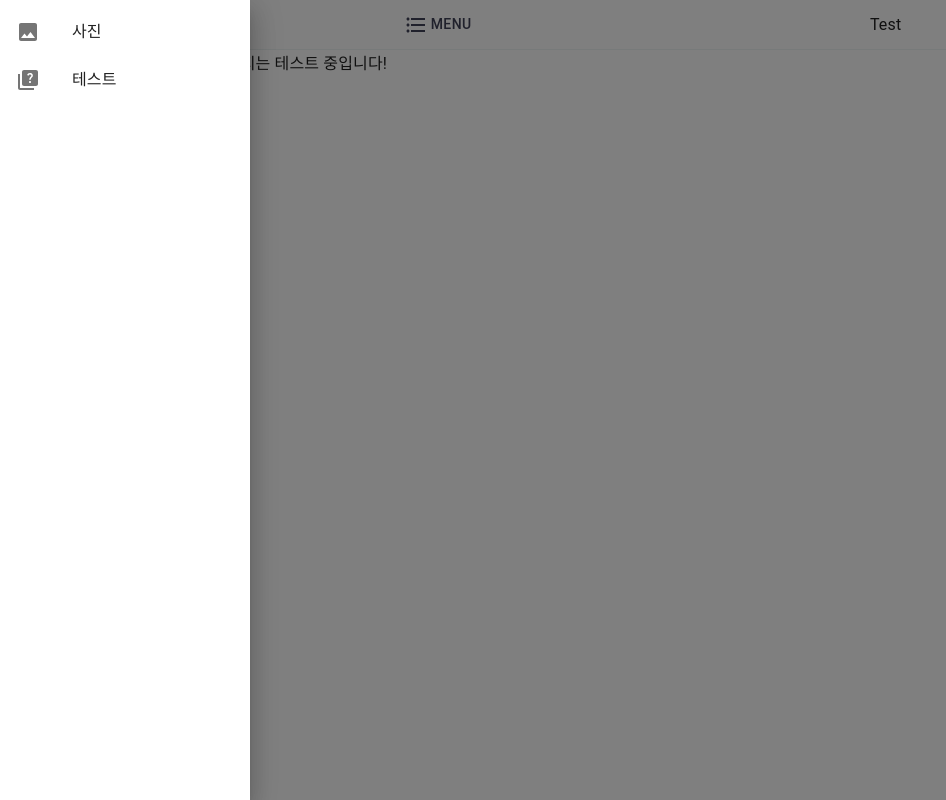
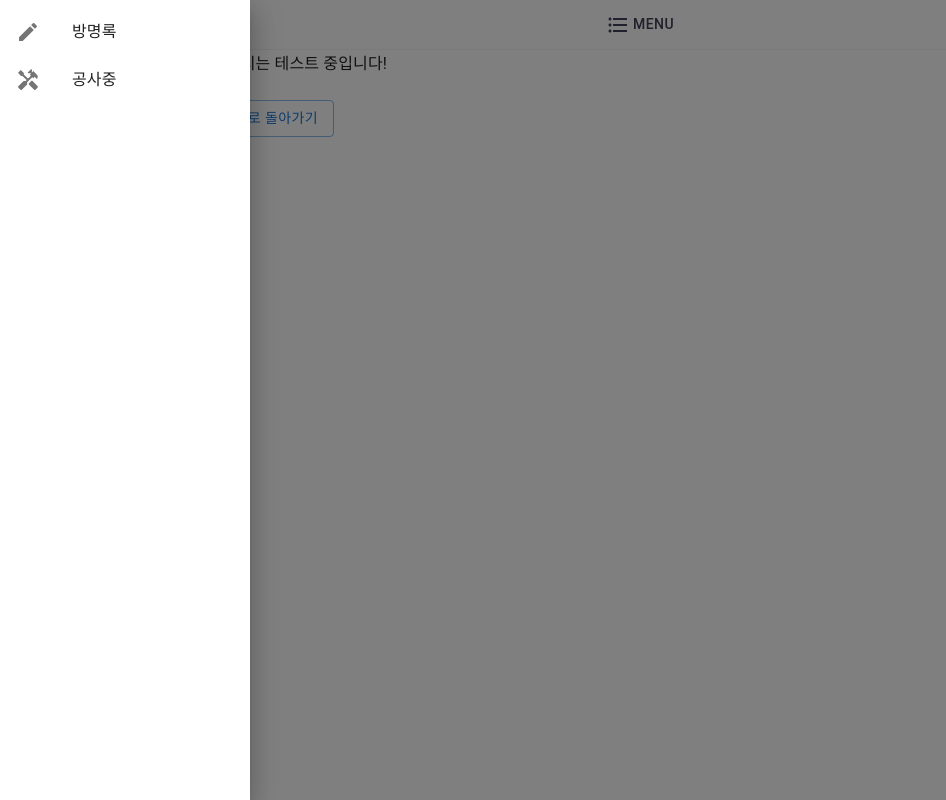
Before and after one commit to juicyaloe/portfolio, a React (Create React App) app: page /test in a window 1280 px wide. Both pictures are taken after a click on the button "MENU". Shown: the whole page, without its empty margins (0-946 px from the left). Built offline with nearby package versions, Linux system fonts and the light colour scheme.

Commit message:
방명록 페이지 구현

```diff
--- a/src/App.tsx
+++ b/src/App.tsx
@@ -2,9 +2,10 @@ import React, { Fragment } from 'react';
 import { Route, Routes, Navigate } from 'react-router-dom';
 
 import CssBaseline from '@mui/material/CssBaseline';
+import SideBar from './components/layout/sideBar';
 
 import Main from './pages/main';
-import SideBar from './components/layout/sideBar';
+import Guest from './pages/guest';
 import Test from './pages/test';
 
 function App() {
@@ -14,6 +15,7 @@ function App() {
       <SideBar />
       <Routes>
         <Route path="/" element={<Main />} />
+        <Route path="/guest" element={<Guest />} />
         <Route path="/test" element={<Test />} />
         <Route path="*" element={<Navigate to="/" />} />
       </Routes>
--- a/src/components/layout/header.tsx
+++ b/src/components/layout/header.tsx
@@ -42,7 +42,6 @@ export default function Header() {
       <CustomButton onClick={() => dispatch(open())}>
         <FormatListBulletedIcon /> MENU
       </CustomButton>
-      Test
     </HeaderWrap>
   );
 }
--- a/src/components/layout/sideBar.tsx
+++ b/src/components/layout/sideBar.tsx
@@ -12,21 +12,24 @@ import ListItem from '@mui/material/ListItem';
 import ListItemButton from '@mui/material/ListItemButton';
 import ListItemIcon from '@mui/material/ListItemIcon';
 import ListItemText from '@mui/material/ListItemText';
-import ImageIcon from '@mui/icons-material/Image';
-import QuizIcon from '@mui/icons-material/Quiz';
+
+import EditIcon from '@mui/icons-material/Edit';
+import HandymanIcon from '@mui/icons-material/Handyman';
 
 interface SideBarDataType {
   icon: ReactNode;
   text: string;
+  action: any;
 }
 
 export default function SideBar() {
   const isActive = useSelector((state: RootState) => state.sideBar.isActive);
   const dispatch = useDispatch();
+  const navigate = useNavigate();
 
   const sideBarData: SideBarDataType[] = [
-    { icon: <ImageIcon />, text: '사진' },
-    { icon: <QuizIcon />, text: '테스트' },
+    { icon: <EditIcon />, text: '방명록', action: () => navigate('/guest') },
+    { icon: <HandymanIcon />, text: '공사중', action: () => navigate('/test') },
   ];
 
   const closeDrawer = (event: React.KeyboardEvent | React.MouseEvent) => {
@@ -52,7 +55,7 @@ export default function SideBar() {
         <List>
           {sideBarData.map((data, index) => (
             <ListItem key={index} disablePadding>
-              <ListItemButton onClick={() => {}}>
+              <ListItemButton onClick={data.action}>
                 <ListItemIcon>{data.icon}</ListItemIcon>
                 <ListItemText primary={data.text} />
               </ListItemButton>
--- /dev/null
+++ b/src/pages/guest.tsx
@@ -0,0 +1,5 @@
+import CommonStructure from '../components/layout/structure/commonStructure';
+
+export default function Guest() {
+  return <CommonStructure>방명록</CommonStructure>;
+}
--- a/src/pages/main.tsx
+++ b/src/pages/main.tsx
@@ -6,9 +6,11 @@ import CommonStructure from '../components/layout/structure/commonStructure';
 export default function Main() {
   return (
     <CommonStructure>
-      제 페이지에 오신 것을 환영합니다! <br />
+      제 페이지에 오신 것을 환영합니다. <br />
       다양한 기능이 추가될 예정입니다! Coming Soon! <br />
-      기대해 주세요!
+      <br />
+      현재 만들어진 기능(2023.01.10. 기준):
+      <br />- 방명록 기능 (상단 MENU 클릭 {'>'} 방명록 클릭)
     </CommonStructure>
   );
 }
--- a/src/pages/test.tsx
+++ b/src/pages/test.tsx
@@ -1,12 +1,20 @@
+import { Button } from '@mui/material';
+import { useNavigate } from 'react-router-dom';
 import Body from '../components/layout/body';
 import Container from '../components/layout/container';
 import Header from '../components/layout/header';
+import CommonStructure from '../components/layout/structure/commonStructure';
 
 export default function Test() {
+  const navigate = useNavigate();
+
   return (
-    <Container>
-      <Header />
-      <Body>이 페이지는 테스트 중입니다!</Body>
-    </Container>
+    <CommonStructure>
+      이 페이지는 테스트 중입니다! <br />
+      <br />
+      <Button onClick={() => navigate('/')} variant="outlined">
+        메인으로 돌아가기
+      </Button>
+    </CommonStructure>
   );
 }
```
